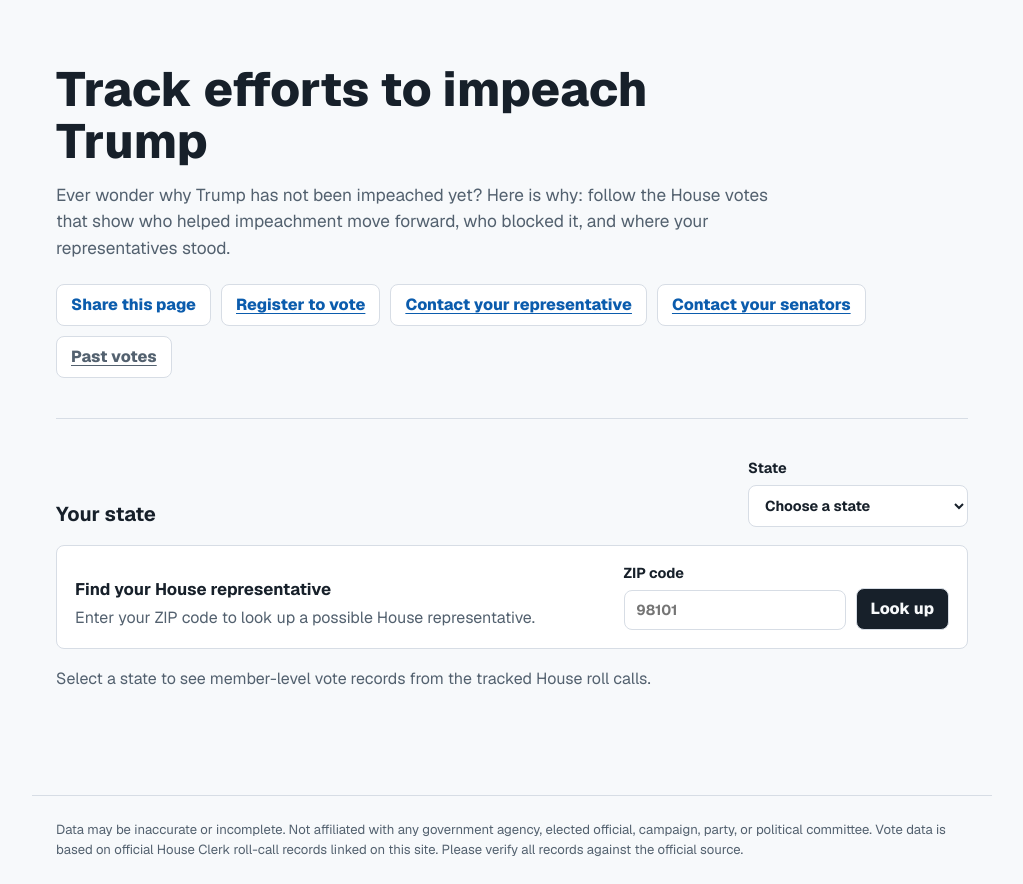
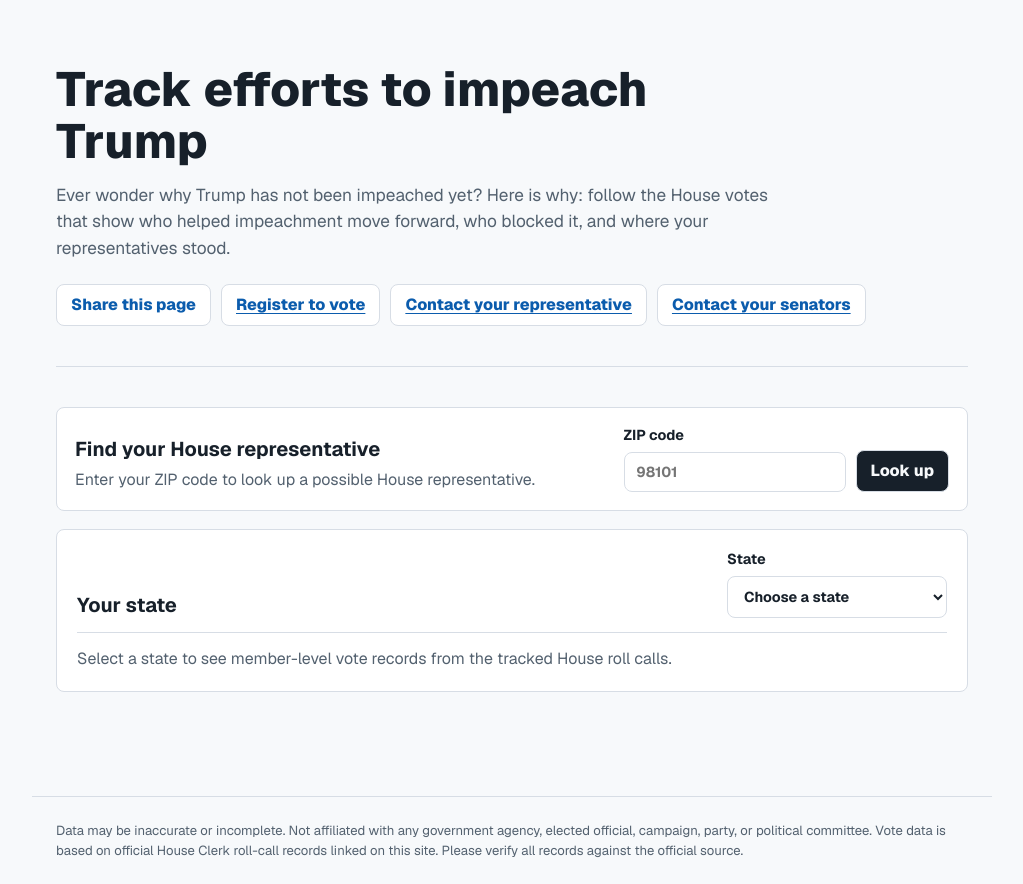
Before and after one commit to impeach-trump/impeach_trump, a Next.js app: page / in a window 1280 px wide. Shown: the whole page, without its empty margins (128-1151 px from the left). Built offline with nearby package versions, Linux system fonts and the light colour scheme.

Commit message:
Change layout

```diff
--- a/src/app/_components/state-vote-summary.tsx
+++ b/src/app/_components/state-vote-summary.tsx
@@ -318,32 +318,14 @@
   }
 
   return (
-    <section className={styles.section} aria-labelledby="your-state">
-      <div className={styles.sectionHeader}>
-        <div>
-          <h2 id="your-state">Your state</h2>
-        </div>
-
-        <label className={styles.stateSelect}>
-          <span>State</span>
-          <select
-            value={selectedState}
-            onChange={(event) => handleStateChange(event.target.value)}
-          >
-            <option value="">Choose a state</option>
-            {usRegions.map((region) => (
-              <option key={region.code} value={region.code}>
-                {region.name}
-              </option>
-            ))}
-          </select>
-        </label>
-      </div>
-
+    <section className={styles.section} aria-labelledby="representative-lookup">
+      <div className={styles.zipLookupCard}>
         <div className={styles.zipLookup}>
           <div className={styles.zipLookupText}>
-          <h3>Find your House representative</h3>
-          <p>Enter your ZIP code to look up a possible House representative.</p>
+            <h2 id="representative-lookup">Find your House representative</h2>
+            <p>
+              Enter your ZIP code to look up a possible House representative.
+            </p>
           </div>
 
           <form className={styles.zipLookupForm} onSubmit={handleZipLookup}>
@@ -478,12 +460,36 @@
           </div>
         </aside>
         ) : null}
+      </div>
+
+      <div className={styles.stateGrid}>
+        <section className={styles.memberPanel} aria-labelledby="your-state">
+          <div className={styles.statePanelHeader}>
+            <div>
+              <h2 id="your-state">Your state</h2>
+            </div>
+
+            <label className={styles.stateSelect}>
+              <span>State</span>
+              <select
+                value={selectedState}
+                onChange={(event) => handleStateChange(event.target.value)}
+              >
+                <option value="">Choose a state</option>
+                {usRegions.map((region) => (
+                  <option key={region.code} value={region.code}>
+                    {region.name}
+                  </option>
+                ))}
+              </select>
+            </label>
+          </div>
+
+          <div className={styles.panelDivider} />
 
           {selectedState ? (
-        <div className={styles.stateGrid}>
-          <section className={styles.memberPanel} aria-labelledby="house-votes">
+            <>
               <h3 id="house-votes">House members from {selectedStateName}</h3>
-
               <div className={styles.voteGroups}>
                 {votesForState.map(({ vote, members }) => (
                   <article className={styles.voteGroup} key={vote.id}>
@@ -491,19 +497,22 @@
                       <div>
                         <p className={styles.meta}>{vote.displayDate}</p>
                         <h4>
-                        Roll Call {vote.rollCallNumber} · {vote.resolution}
-                      </h4>
-                      <p>
-                        {vote.voteQuestion} · {vote.result}
-                      </p>
-                    </div>
                           <a
                             href={vote.sourceUrl}
                             target="_blank"
                             rel="noopener noreferrer"
                           >
-                      Official source
+                            Roll Call {vote.rollCallNumber} ·{" "}
+                            {vote.resolution}
                           </a>
+                        </h4>
+                        <p>
+                          {vote.voteQuestion} - {vote.result}
+                        </p>
+                        <p>
+                          {vote.shortExplanation}
+                        </p>
+                      </div>
                     </div>
 
                     {members.length > 0 ? (
@@ -516,7 +525,9 @@
                               <th scope="col">Position</th>
                               <th scope="col">Party</th>
                               <th scope="col">Official vote</th>
-                            <th scope="col">Helped impeachment move forward?</th>
+                              <th scope="col">
+                                Helped impeachment move forward?
+                              </th>
                               <th scope="col">Donors</th>
                             </tr>
                           </thead>
@@ -538,7 +549,8 @@
                                   )
                                 ];
                               const contactHref =
-                              contactUrl ?? OFFICIAL_REPRESENTATIVE_LOOKUP_URL;
+                                contactUrl ??
+                                OFFICIAL_REPRESENTATIVE_LOOKUP_URL;
                               const mpid =
                                 openSecretsIdsByMemberId[memberVote.memberId];
                               const openSecretsUrl = mpid
@@ -579,7 +591,11 @@
                                   </td>
                                   <td data-label="Helped impeachment move forward?">
                                     <span className={styles.impeachStatus}>
-                                    {votedToImpeach ? <CheckIcon /> : <XIcon />}
+                                      {votedToImpeach ? (
+                                        <CheckIcon />
+                                      ) : (
+                                        <XIcon />
+                                      )}
                                       {votedToImpeach ? "Yes" : "No"}
                                     </span>
                                   </td>
@@ -614,14 +630,15 @@
                   </article>
                 ))}
               </div>
-          </section>
-        </div>
+            </>
           ) : (
             <p className={styles.emptyState}>
-          Select a state to see member-level vote records from the tracked House
-          roll calls.
+              Select a state to see member-level vote records from the tracked
+              House roll calls.
             </p>
           )}
         </section>
+      </div>
+    </section>
   );
 }
--- a/src/app/page.module.css
+++ b/src/app/page.module.css
@@ -73,8 +73,7 @@
 }
 
 .ctaButton,
-.ctaLink,
-.secondaryLink {
+.ctaLink {
   min-height: 42px;
   padding: 10px 14px;
   border: 1px solid var(--border);
@@ -94,13 +93,9 @@
   cursor: pointer;
 }
 
-.secondaryLink {
-  color: var(--muted);
-}
-
 .ctaButton:hover,
 .ctaLink:hover,
-.secondaryLink:hover {
+.voteGroupHeader h4 a:hover {
   text-decoration-thickness: 2px;
 }
 
@@ -129,15 +124,21 @@
   gap: 16px;
 }
 
+.zipLookupCard {
+  display: grid;
+  gap: 18px;
+  overflow: hidden;
+  padding: 18px;
+  border: 1px solid var(--border);
+  border-radius: 8px;
+  background: var(--surface);
+}
+
 .zipLookup {
   display: flex;
   align-items: flex-end;
   justify-content: space-between;
   gap: 18px;
-  padding: 18px;
-  border: 1px solid var(--border);
-  border-radius: 8px;
-  background: var(--surface);
 }
 
 .zipLookupText {
@@ -220,9 +221,9 @@
 .representativeCard {
   display: grid;
   gap: 16px;
+  margin: 0 -18px -18px;
   padding: 18px;
-  border: 1px solid #b7d0eb;
-  border-radius: 8px;
+  border-top: 1px solid #b7d0eb;
   background: #edf6ff;
 }
 
@@ -415,16 +416,25 @@
   background: var(--surface);
 }
 
+.statePanelHeader {
+  display: flex;
+  align-items: flex-end;
+  justify-content: space-between;
+  gap: 20px;
+}
+
+.panelDivider {
+  border-top: 1px solid var(--border);
+}
+
 .voteGroup {
   padding: 16px;
   background: #fbfcfd;
 }
 
 .voteGroupHeader {
-  display: flex;
-  align-items: flex-start;
-  justify-content: space-between;
-  gap: 16px;
+  display: grid;
+  gap: 6px;
 }
 
 .voteGroupHeader h4 {
@@ -438,10 +448,9 @@
   line-height: 1.5;
 }
 
-.voteGroupHeader a {
-  flex-shrink: 0;
+.voteGroupHeader h4 a {
   color: var(--link);
-  font-weight: 700;
+  font-weight: 800;
 }
 
 .tableWrap {
@@ -534,42 +543,6 @@
   white-space: nowrap;
 }
 
-.voteList {
-  display: grid;
-  gap: 14px;
-}
-
-.voteCard {
-  display: flex;
-  align-items: flex-start;
-  justify-content: space-between;
-  gap: 24px;
-  padding: 20px;
-  border: 1px solid var(--border);
-  border-radius: 8px;
-  background: var(--surface);
-}
-
-.voteCard h3 {
-  margin-bottom: 8px;
-  font-size: 1.05rem;
-}
-
-.voteCard p {
-  color: var(--muted);
-  line-height: 1.5;
-}
-
-.voteCard a {
-  flex-shrink: 0;
-  color: var(--link);
-  font-weight: 700;
-}
-
-.voteCard a:hover {
-  text-decoration-thickness: 2px;
-}
-
 @media (max-width: 900px) {
   .tableWrap {
     overflow-x: visible;
@@ -628,7 +601,7 @@
   }
 
   .sectionHeader,
-  .voteGroupHeader,
+  .statePanelHeader,
   .zipLookup,
   .representativeCardTop {
     display: grid;
@@ -656,9 +629,6 @@
     align-items: flex-start;
   }
 
-  .voteCard {
-    display: grid;
-  }
 }
 
 @media (max-width: 460px) {
--- a/src/app/page.tsx
+++ b/src/app/page.tsx
@@ -1,4 +1,3 @@
-import Link from "next/link";
 import { SharePageButton } from "./_components/share-page-button";
 import { StateVoteSummary } from "./_components/state-vote-summary";
 import styles from "./page.module.css";
@@ -42,9 +41,6 @@
           >
             Contact your senators
           </a>
-          <Link className={styles.secondaryLink} href="/past-votes">
-            Past votes
-          </Link>
         </div>
       </section>
 
```
Also changed, not shown: src/app/past-votes/page.tsx (deleted, +0 -53 lines). Lines whose indentation alone changed are shown as unchanged.
